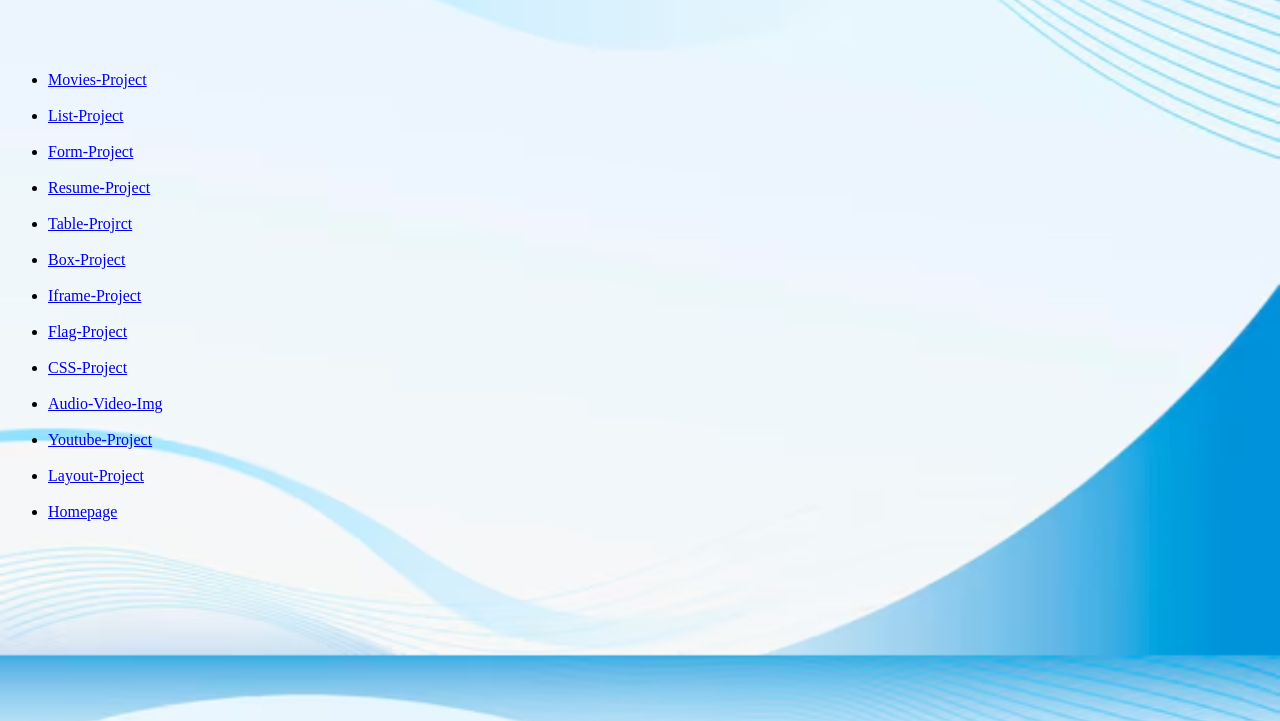
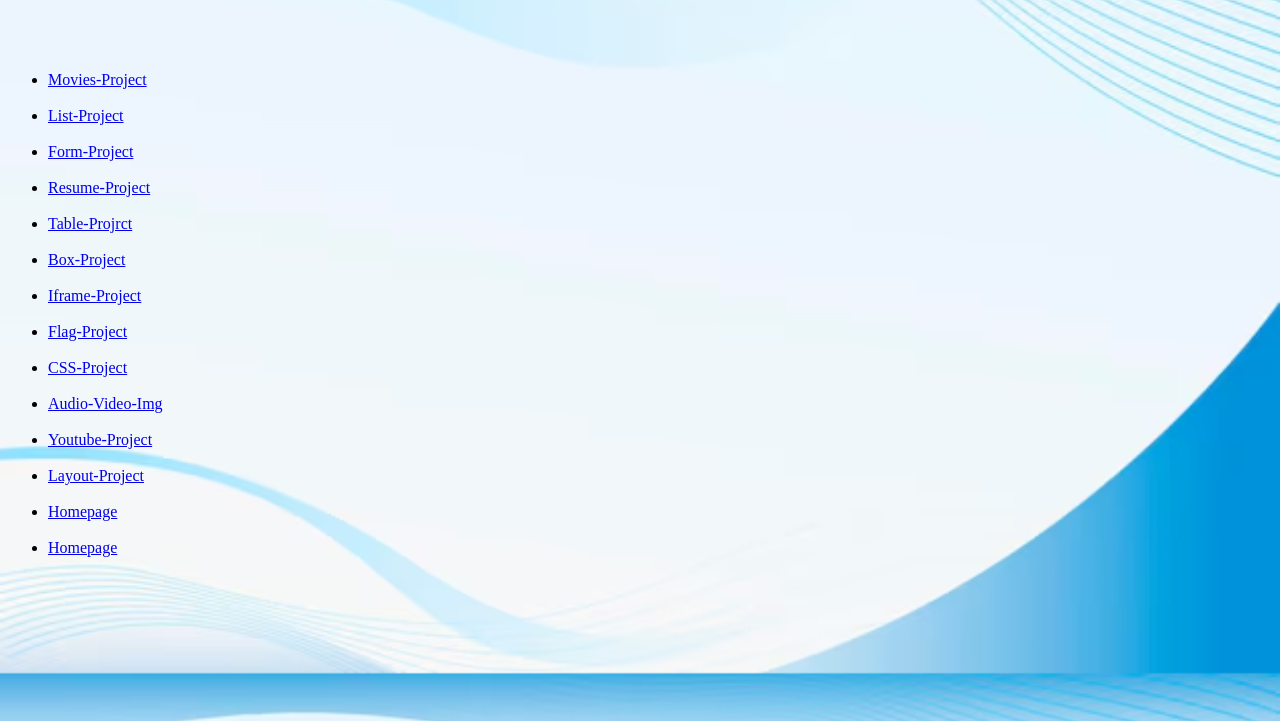
Before and after one commit to shitalgorle/shitalFullStackDeveloper, a plain HTML site: page index.html in a window 1280 px wide. Shown: the part 79-800 px from the top of the page. Drawn offline with Linux system fonts and the light colour scheme.

Commit message:
Add files via upload

```diff
--- a/index.html
+++ b/index.html
@@ -45,6 +45,8 @@
         <li><a href="./html-projects/flex/layout-chess.html">Layout-Project</a></li>
         <br>
         <li><a href="./html-projects/layout/Homepage-two.html">Homepage</a></li>
+        <br>
+        <li><a href="./html-projects/homepageGood.html">Homepage</a></li>
     </ul>
 </body>
 
```
